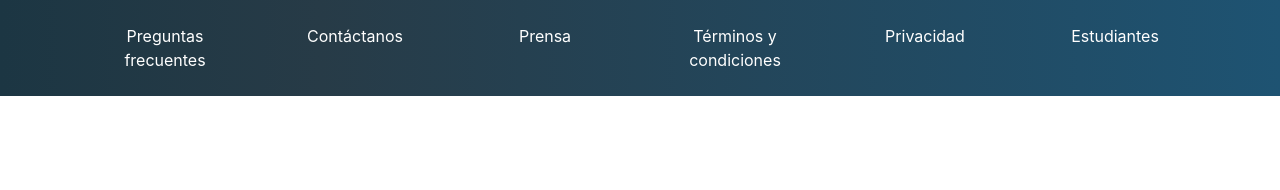
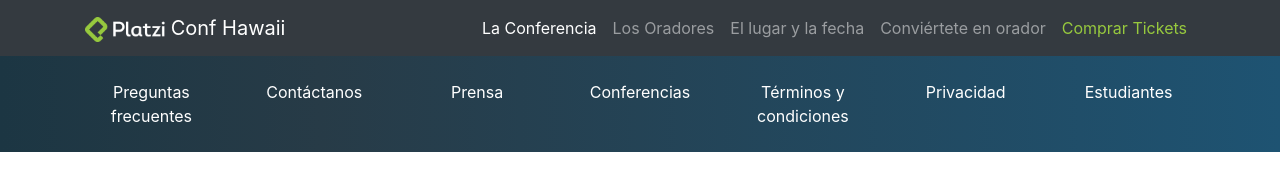
Before and after one commit to gonzalopimentel/Learning-Bootstrap, a plain HTML site: page index.html in a window 1280 px wide. Drawn offline with nearby package versions, Linux system fonts and the light colour scheme.

Commit message:
Agregando el Header

```diff
--- a/index.html
+++ b/index.html
@@ -20,6 +20,49 @@
     <title>Hello, world!</title>
   </head>
   <body>
+    <!-- Header -->
+    <nav id="header" class="navbar navbar-expand-lg navbar-dark bg-dark">
+      <div class="container">
+        <a class="navbar-brand" href="#">
+          <img src="./assets/images/platzi-logo.png" alt="platzi-logo" />
+          Conf Hawaii
+        </a>
+        <button
+          class="navbar-toggler"
+          type="button"
+          data-toggle="collapse"
+          data-target="#navbarSupportedContent"
+          aria-controls="navbarSupportedContent"
+          aria-expanded="false"
+          aria-label="Toggle navigation"
+        >
+          <span class="navbar-toggler-icon"></span>
+        </button>
+
+        <div class="collapse navbar-collapse" id="navbarSupportedContent">
+          <ul class="navbar-nav ml-auto">
+            <li class="nav-item active">
+              <a class="nav-link" href="#">La Conferencia</a>
+            </li>
+            <li class="nav-item">
+              <a class="nav-link" href="#">Los Oradores</a>
+            </li>
+            <li class="nav-item">
+              <a class="nav-link" href="#">El lugar y la fecha</a>
+            </li>
+            <li class="nav-item">
+              <a class="nav-link" href="#">Conviértete en orador</a>
+            </li>
+            <li class="nav-item">
+              <a class="nav-link text-platzi" href="#">Comprar Tickets</a>
+            </li>
+          </ul>
+        </div>
+      </div>
+    </nav>
+    <!-- /Header -->
+
+    <!-- Footer -->
     <footer id="footer" class="pb-4 pt-4">
       <div class="container">
         <div class="row text-center">
@@ -33,6 +76,9 @@
             <a href="#">Prensa</a>
           </div>
           <div class="col-12 col-lg">
+            <a href="#">Conferencias</a>
+          </div>
+          <div class="col-12 col-lg">
             <a href="#">Términos y condiciones</a>
           </div>
           <div class="col-12 col-lg">
@@ -44,6 +90,7 @@
         </div>
       </div>
     </footer>
+    <!-- /Footer -->
 
     <!-- Optional JavaScript -->
     <!-- jQuery first, then Popper.js, then Bootstrap JS -->
--- a/master.css
+++ b/master.css
@@ -1,3 +1,9 @@
+.text-platzi {
+  color: #97c93e !important;
+}
+#header img {
+  width: 80px;
+}
 #footer {
   background: linear-gradient(90deg, #1c3643, #273b47 25%, #1e5372);
 }
```
